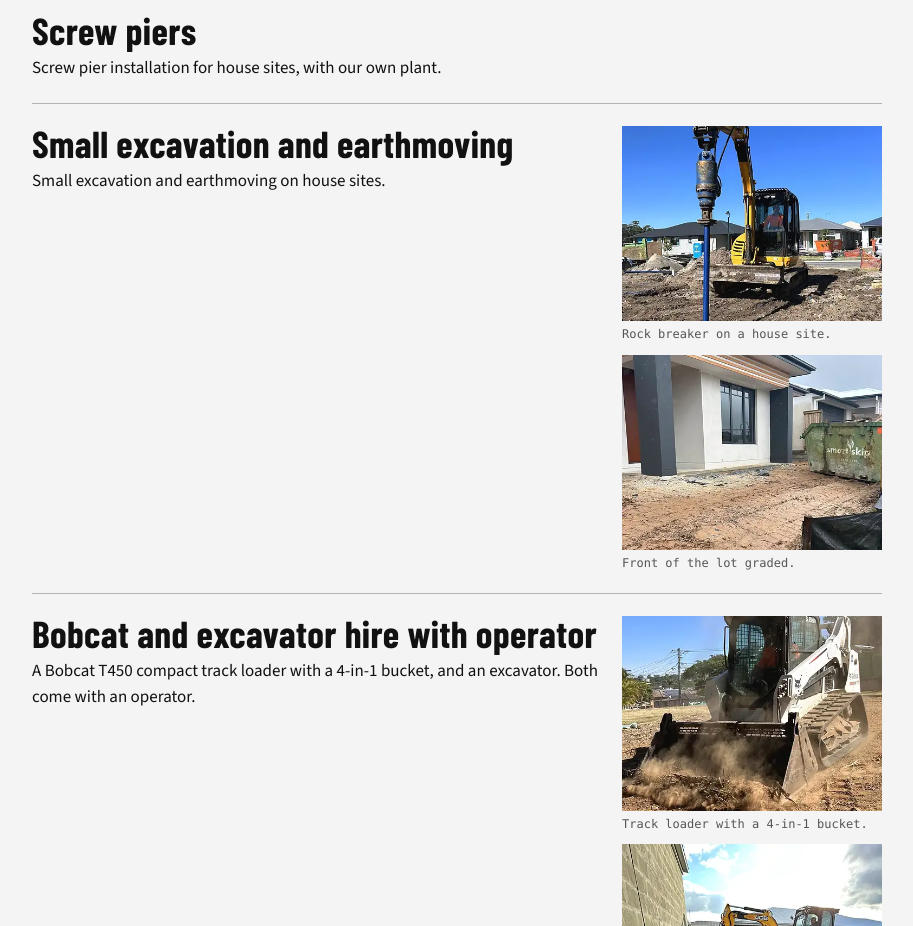
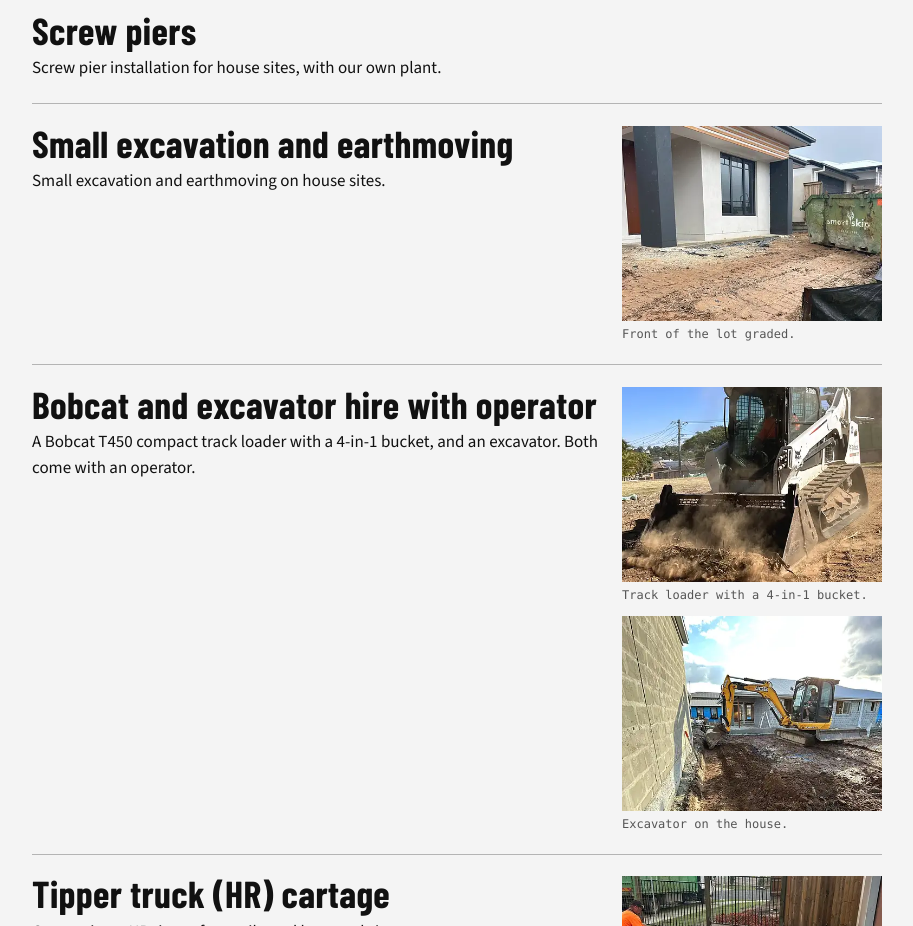
Before and after one commit to Heartwoodew/heartwood-website, a plain HTML site: page services.html in a window 1280 px wide. Shown: the part 2140-3066 px from the top of the page, without its empty margins (318-1231 px from the left). Drawn offline with Linux system fonts and the light colour scheme.

Commit message:
Remove rock breaker photo; we don't do rock breaking

```diff
--- a/services.html
+++ b/services.html
@@ -214,13 +214,6 @@
           <div class="service-photos">
             <figure>
               <picture>
-                <source type="image/webp" srcset="images/jobs/rock-breaker-480.webp 480w, images/jobs/rock-breaker-800.webp 800w" sizes="(min-width: 800px) 260px, 100vw">
-                <img src="images/jobs/rock-breaker-800.jpg" srcset="images/jobs/rock-breaker-480.jpg 480w, images/jobs/rock-breaker-800.jpg 800w" sizes="(min-width: 800px) 260px, 100vw" alt="Excavator with a rock breaker attachment on a house site in a new estate" width="800" height="1067" loading="lazy" decoding="async">
-              </picture>
-              <figcaption>Rock breaker on a house site.</figcaption>
-            </figure>
-            <figure>
-              <picture>
                 <source type="image/webp" srcset="images/jobs/house-grade-480.webp 480w, images/jobs/house-grade-800.webp 800w" sizes="(min-width: 800px) 260px, 100vw">
                 <img src="images/jobs/house-grade-800.jpg" srcset="images/jobs/house-grade-480.jpg 480w, images/jobs/house-grade-800.jpg 800w" sizes="(min-width: 800px) 260px, 100vw" alt="Front of a house with the ground graded and a skip still on the lot" width="800" height="1067" loading="lazy" decoding="async">
               </picture>
```
